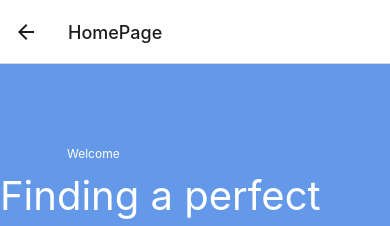
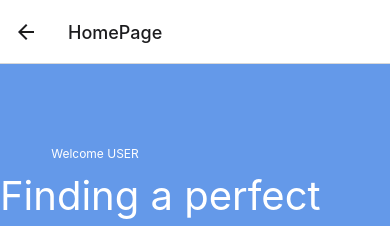
Before and after one commit to rileighlee/MEDI_ALERT, a React Native app: screen /HomePage in a window 390 px wide. Shown: the top 226 px of the page. Built offline with nearby package versions, Linux system fonts and the light colour scheme.

Commit message:
trying vs code in github

```diff
--- a/Tabs/Homepage.js
+++ b/Tabs/Homepage.js
@@ -37,7 +37,7 @@ const HomePage = () => {
   return (
     <View style={styles.container}>
       <View style={styles.upperHalf}>
-        <Text style={styles.smallText}>Welcome {fullName}</Text>
+        <Text style={styles.smallText}>Welcome USER{fullName}</Text>
         <Text style={styles.bigText}>Finding a perfect medicine?</Text>
         <View style={styles.searchContainer}>
           <TextInput
```
